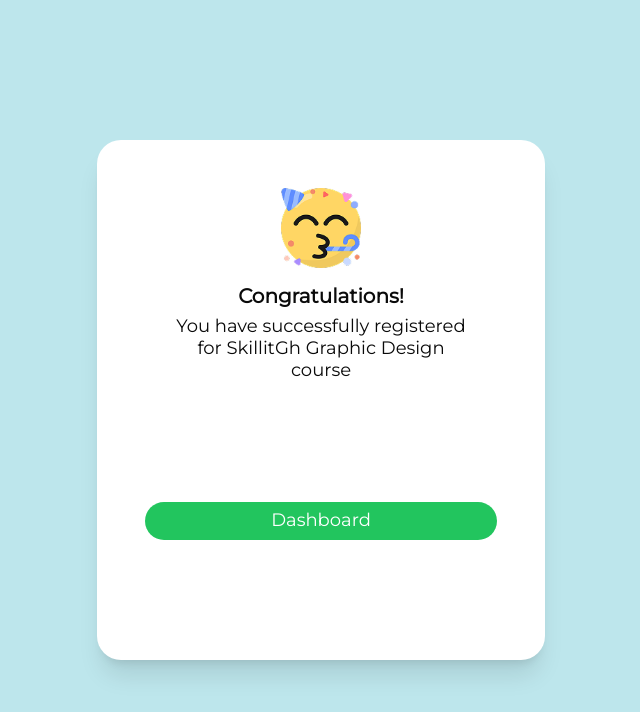
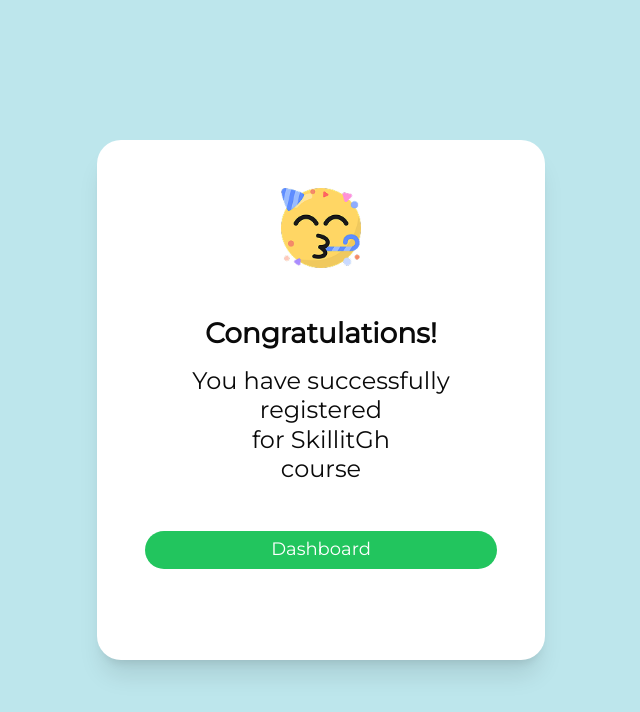
Before and after one commit to vireagency/skillitgh-lms-frontend, a React (Vite) app: page /registrationsuccess in a window 1280 px wide. Shown: the top 712 px of the page, without its empty margins (319-959 px from the left). Built offline with nearby package versions, Linux system fonts and the light colour scheme.

Commit message:
Enhance sidebar navigation and improve registration success flow

```diff
--- a/src/Components/Sidebar.jsx
+++ b/src/Components/Sidebar.jsx
@@ -38,26 +38,32 @@
 
 import React from "react";
 import { Sidebar, SidebarContent, SidebarFooter, SidebarHeader, SidebarRail } from "./ui/sidebar";
-import { Link } from "react-router-dom";
+import { Link, useLocation } from "react-router-dom";
 import { Button } from "./ui/button";
 import { Home, BookOpen, Anvil } from "lucide-react";
 
 
 export function AppSidebar() {
+  const location = useLocation();
+
+  const menu = [
+    { label: "Workshops", icon: <Anvil className="mr-2 h-5 w-5" />, path: "/dashboard/workshops" },
+    { label: "Courses", icon: <BookOpen className="mr-2 h-5 w-5" />, path: "/dashboard/courses-dashboard" },
+  ];
   return (
     <Sidebar className="h-screen w-64 bg-[#F6F8F9] text-gray-500 flex flex-col p-4">
       <SidebarHeader className="text-2xl font-bold mb-8">
         <img src="/image 45.png" alt="sidebar image" />
       </SidebarHeader>
       <SidebarContent className="flex flex-col space-y-4">
-      <Link to="/dasboard/workshops" className="flex items-center space-x-2">
-          <Button variant="ghost" className="justify-start flex-1  hover:bg-[#C2FFE1] hover:text-[#08C76A]">
+      <Link to="/dashboard/workshops" className="flex items-center space-x-2">
+          <Button variant="ghost" className="justify-start flex-1  active:bg-[#C2FFE1] active:text-[#08C76A]">
             <Anvil className="mr-2 h-5 w-5 " />
             Workshops
           </Button>
         </Link>
         <Link to="/dashboard/courses-dashboard" className="flex items-center space-x-2">
-          <Button variant="ghost" className="justify-start flex-1  hover:bg-[#C2FFE1] hover:text-[#08C76A]">
+          <Button variant="ghost" className="justify-start flex-1  active:bg-[#C2FFE1] active:text-[#08C76A]">
             <BookOpen className="mr-2 h-5 w-5" />
             Courses
           </Button>
--- a/src/pages/ChooseCourse.jsx
+++ b/src/pages/ChooseCourse.jsx
@@ -15,12 +15,12 @@
 
         console.log("Selected Course:", selectedCourse);
         console.log("Reason:", reason);
-        // Redirect to success page with selected courses
-        history.push({
-            pathname: '/registrationsuccess',
+
+        navigate('/registrationsuccess', {
             state: { courses: selectedCourse, reason: reason }
         });
     };
+
 
     return (
         <div className="flex items-center justify-center h-screen my-bg">
@@ -50,9 +50,10 @@
                         rows={4}
                     />
 
-                    <button onClick={() => navigate(path.route)} type="submit" className="bg-green-500 text-white py-2 px-4 rounded hover:bg-green-600">
+                    <button type="submit" className="bg-green-500 text-white py-2 px-4 rounded hover:bg-green-600">
                         Submit
                     </button>
+
                 </form>
             </div>
         </div>
--- a/src/pages/RegistrationSuccess.jsx
+++ b/src/pages/RegistrationSuccess.jsx
@@ -1,19 +1,26 @@
 import React from 'react';
 import '../index.css';
 import { useLocation } from 'react-router-dom';
+import { useNavigate } from 'react-router-dom';
 
 const RegistrationSuccess = () => {
     const location = useLocation();
-    const { courses} = location.state || { courses: []};
+    const { courses, reason } = location.state || { courses: "", reason: "" };
+
+    const navigate = useNavigate();
+    const handleSubmit = () => {
+        navigate('/dashboard/workshops'); // Navigate to the dashboard or any other route
+    };
+
     return (
         <div className="flex items-center justify-center h-screen my-bg">
             <div className="bg-white p-12 rounded-3xl text-lg shadow-xl w-[35%] max-w-full h-[65%] max-h-full justify-center items-center text-center">
                 <div className="text-8xl mb-4">
-                <img src="/image 7.png" alt="Success" className="w-20 h-20 mx-auto mb-4" />
+                <img src="/image 7.png" alt="Success" className="w-20 h-20 mx-auto mb-10" />
                 </div>
-                <h1 className="text-xl font-semibold mb-2">Congratulations!</h1>
-                <div className='place-items-stretch'><p>You have successfully registered</p><p> for SkillitGh Graphic Design</p><p className='mb-20'> course </p></div>
-                <button className="bg-green-500 text-white py-2 w-full px-4 mt-10 rounded-full hover:bg-green-600">
+                <h1 className="text-3xl font-semibold mb-2">Congratulations!</h1>
+                <div className='place-items-stretch text-2xl'><p>You have successfully registered</p><p> for SkillitGh <strong className="font-semibold">{courses}</strong></p><p className='mb-10'> course </p></div>
+                <button type='submit' onClick={handleSubmit} className="bg-green-500 text-white py-2 w-full px-4 mt-2 rounded-full hover:bg-green-600">
                     Dashboard
                 </button>
             </div>
--- a/src/routes/dashboard/_dashboardLayout.jsx
+++ b/src/routes/dashboard/_dashboardLayout.jsx
@@ -1,4 +1,4 @@
-import React from "react";
+import { React, useState } from "react";
 import { Outlet } from "react-router-dom";
 import { AppSidebar } from "@/Components/Sidebar";
 import { useNavigate } from "react-router-dom";
@@ -6,16 +6,21 @@
 
 function DashboardLayout() {
   const navigate = useNavigate();
+  const [collapsed, setCollapsed] = useState(false);
+
+  const handleToggle = () => {
+    setCollapsed(!collapsed);
+  }
 
   return (
     <SidebarProvider>
         <SidebarInset className="fixed inset-0 z-10 bg-black/50">
       <div className="flex h-screen bg-gray-100">
-        <AppSidebar />
+        <AppSidebar collapsed={collapsed} />
         <div className="flex-1 p-4 overflow-y-auto">
           <div className="flex items-center justify-between mb-4">
             <h1 className="text-2xl font-bold">Dashboard</h1>
-            <SidebarTrigger onClick={() => navigate("/")} />
+            <SidebarTrigger onClick={handleToggle} />
           </div>
           <Outlet />
         </div>
```
Also changed, not shown: src/Components/WorkshopCard.jsx (+26 -0 lines).
